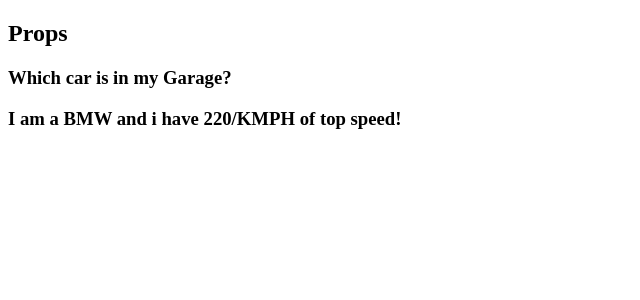
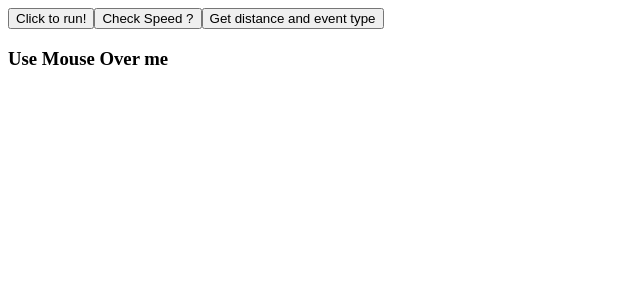
Before and after one commit to muazimmaqbool/Reactjs-with-Me, a React (Create React App) app: page / in a window 1280 px wide. Shown: the top 300 px of the page, without its empty margins (0-640 px from the left). Built offline with nearby package versions, Linux system fonts and the light colour scheme.

Commit message:
React events intro

```diff
--- a/src/App.jsx
+++ b/src/App.jsx
@@ -58,11 +58,11 @@ function App() {
       {/* <Com/>  */}
 
       {/*used to explain props */}
-      <Props/>
+      {/* <Props/>  */}
 
 
       {/*used to explain Events */}
-      {/* <Events />    */}
+      <Events />
 
       {/*used to explain conditionals on components*/}
       {/* <Conditionals/> */}
```
Also changed, not shown: src/Components/Events.jsx (+7 -7 lines).
